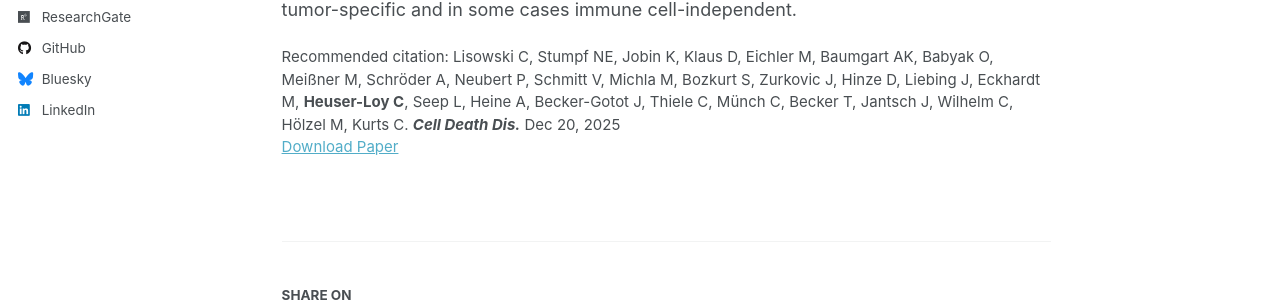
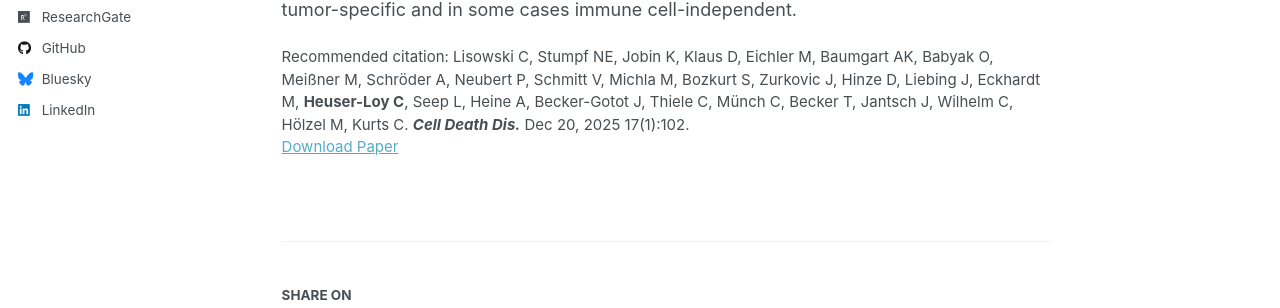
Before and after one commit to cheuserloy/cheuserloy.github.io, a Jekyll site: the page built from _publications/2025-12-20_HSD_CDD.md, in a window 1280 px wide and 1369 px high. Shown: the part 526-834 px from the top of the window. Built offline with Jekyll 4.4.1, drawn with Linux system fonts in a browser that asks for light colours; some web fonts are replaced; a script that is not in the unit is left out.

Commit message:
Revise citation details in publication metadata
Added volume and article number.

```diff
--- a/_publications/2025-12-20_HSD_CDD.md
+++ b/_publications/2025-12-20_HSD_CDD.md
@@ -6,7 +6,7 @@ permalink: /publication/2025-12-20_HSD_CDD
 excerpt: ''
 date: 2025-12-20
 paperurl: 'https://doi.org/10.1038/s41419-025-08329-x'
-citation: 'Lisowski C, Stumpf NE, Jobin K, Klaus D, Eichler M, Baumgart AK, Babyak O, Meißner M, Schröder A, Neubert P, Schmitt V, Michla M, Bozkurt S, Zurkovic J, Hinze D, Liebing J, Eckhardt M, <b>Heuser-Loy C</b>, Seep L, Heine A, Becker-Gotot J, Thiele C, Münch C, Becker T, Jantsch J, Wilhelm C, Hölzel M, Kurts C. <b><i>Cell Death Dis.</i></b> Dec 20, 2025'
+citation: 'Lisowski C, Stumpf NE, Jobin K, Klaus D, Eichler M, Baumgart AK, Babyak O, Meißner M, Schröder A, Neubert P, Schmitt V, Michla M, Bozkurt S, Zurkovic J, Hinze D, Liebing J, Eckhardt M, <b>Heuser-Loy C</b>, Seep L, Heine A, Becker-Gotot J, Thiele C, Münch C, Becker T, Jantsch J, Wilhelm C, Hölzel M, Kurts C. <b><i>Cell Death Dis.</i></b> Dec 20, 2025 17(1):102.'
 ---
 
 High salt diet (HSD) is known to reduce cancer growth in some tumor models, which has been attributed to tissue accumulation of sodium that enhances local anti-tumor immunity. Here, we show that a HSD inhibits melanoma growth independent of sodium accumulation and immune cells in skin and lung. Melanoma cells from mice on a HSD upregulated the metabolic inhibitor Tuberous sclerosis complex 2 (TSC2), causing metabolic shutdown despite nutrient availability. Furthermore, Microphthalmia-associated transcription factor (MITF), a crucial regulator of melanoma metabolism and differentiation, was upregulated, resulting in enhanced melanogenesis and cell cycle arrest. Thus, a HSD reversed the de-differentiation of melanoma cells and promoted their re-differentiation into a “normal” melanocytic state. These findings suggest that the anti-tumor effect of HSD may be tumor-specific and in some cases immune cell-independent.
```
